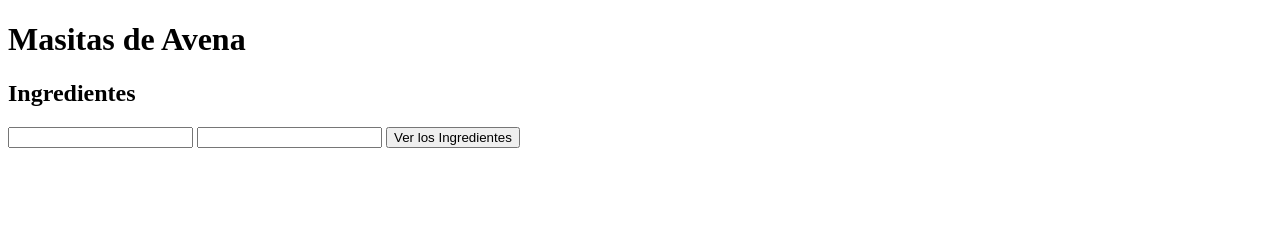
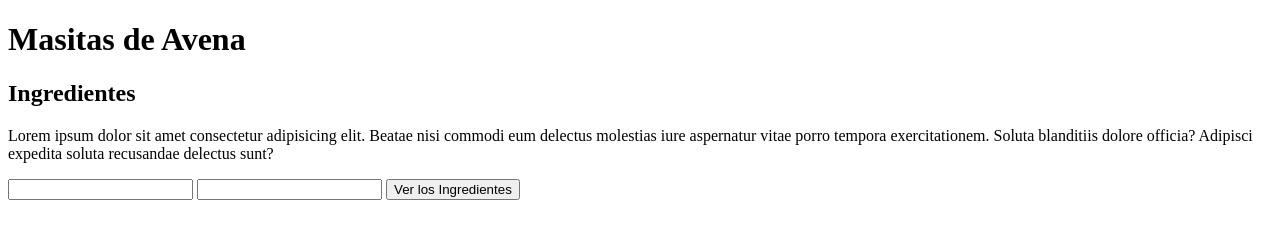
Before and after one commit to Digruttola2468/testGit, a plain HTML site: page index.html in a window 1280 px wide. Drawn offline with Linux system fonts and the light colour scheme.

Commit message:
Parrafo lorem

```diff
--- a/index.html
+++ b/index.html
@@ -9,6 +9,7 @@
 <body>
     <h1>Masitas de Avena</h1>
     <h2>Ingredientes</h2>
+    <p>Lorem ipsum dolor sit amet consectetur adipisicing elit. Beatae nisi commodi eum delectus molestias iure aspernatur vitae porro tempora exercitationem. Soluta blanditiis dolore officia? Adipisci expedita soluta recusandae delectus sunt?</p>
     <div>
         <input type="text">
         <input type="password">
```
